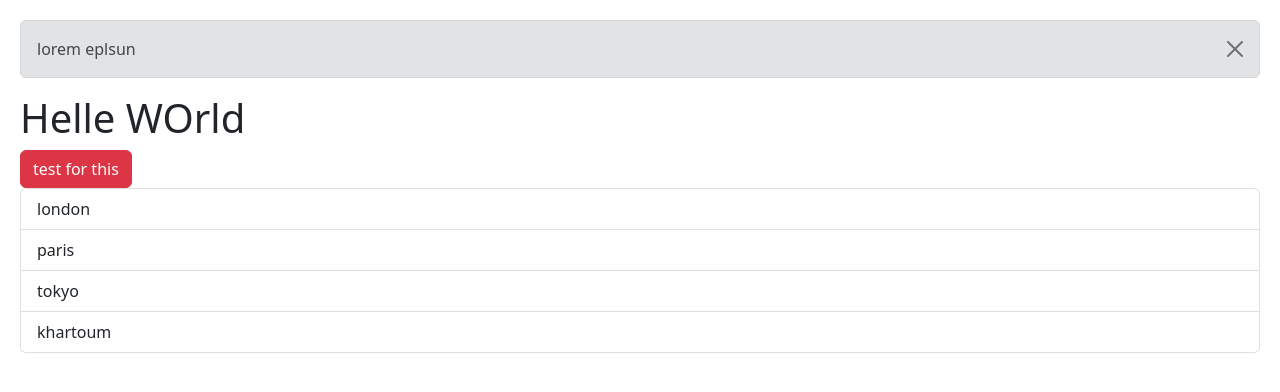
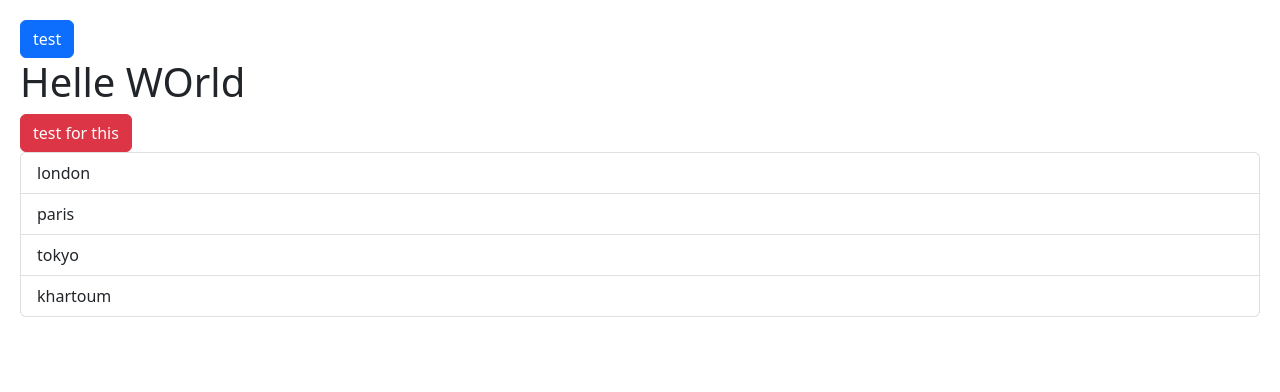
Before and after one commit to TajAlasfiyaa/gamehub, a React (Vite) app: page / in a window 1280 px wide. Shown: the top 392 px of the page. Built offline with nearby package versions, Linux system fonts and the light colour scheme.

Commit message:
impelment colse and open for alert

```diff
--- a/src/App.tsx
+++ b/src/App.tsx
@@ -1,13 +1,17 @@
+import { useState } from "react";
 import Alerts from "./components/Alerts";
+import Button from "./components/Button";
 import { ListGroup } from "./components/ListGroup";
 function App() {
+ const [alertvisible , setAlertvisible] = useState(false)
   const taj = ["london", "paris", "tokyo", "khartoum"];
   const handleSelectItem = (item: string) => {
     console.log(item);
   };
   return (
     <>
-      <Alerts message="lorem eplsun" type="secondary" show={false} />
+      { alertvisible && <Alerts handleClose={() => setAlertvisible(false)} message="lorem eplsun" type="secondary" show={false} />}
+      <Button onClick={() => setAlertvisible(true)}  >test</Button>
       <ListGroup
         title="Helle WOrld"
         data={taj}
--- a/src/components/Alerts.tsx
+++ b/src/components/Alerts.tsx
@@ -1,14 +1,17 @@
+
 interface Props {
   message: string;
   type?: string;
-  show: boolean
+  show: boolean;
+  handleClose : () => void
 }
-function Alerts({ message, type = "primary" , show }: Props) {
+function Alerts({ message, type = "primary" , handleClose }: Props) {
+
   return (
     <>
-      <div className={"alert  alert-dismissible fade show alert-" + type} role="alert">
+      <div className={"alert alert-dismissible fade show alert-" + type} role="alert">
         {message}
-        <button type="button" className="btn-close" data-bs-dismiss="alert" aria-label="Close"></button>
+        <button onClick={handleClose} type="button" className="btn-close" data-bs-dismiss="alert" aria-label="Close"></button>
       </div>
     </>
   );
--- a/src/components/Button.tsx
+++ b/src/components/Button.tsx
@@ -2,10 +2,11 @@ import React, { ReactNode } from 'react'
 interface Props {
     children : any
     type?: string
+    onClick:() => void
 }
-const Button = ({children , type: color = "primary"}:Props) => {
+const Button = ({children , type: color = "primary" , onClick: onClick}:Props) => {
   return (
-    <button type="button" className={"btn btn-"+color}>{children}</button>
+    <button onClick={onClick} type="button" className={"btn btn-"+color}>{children}</button>
   )
 }
 
```
